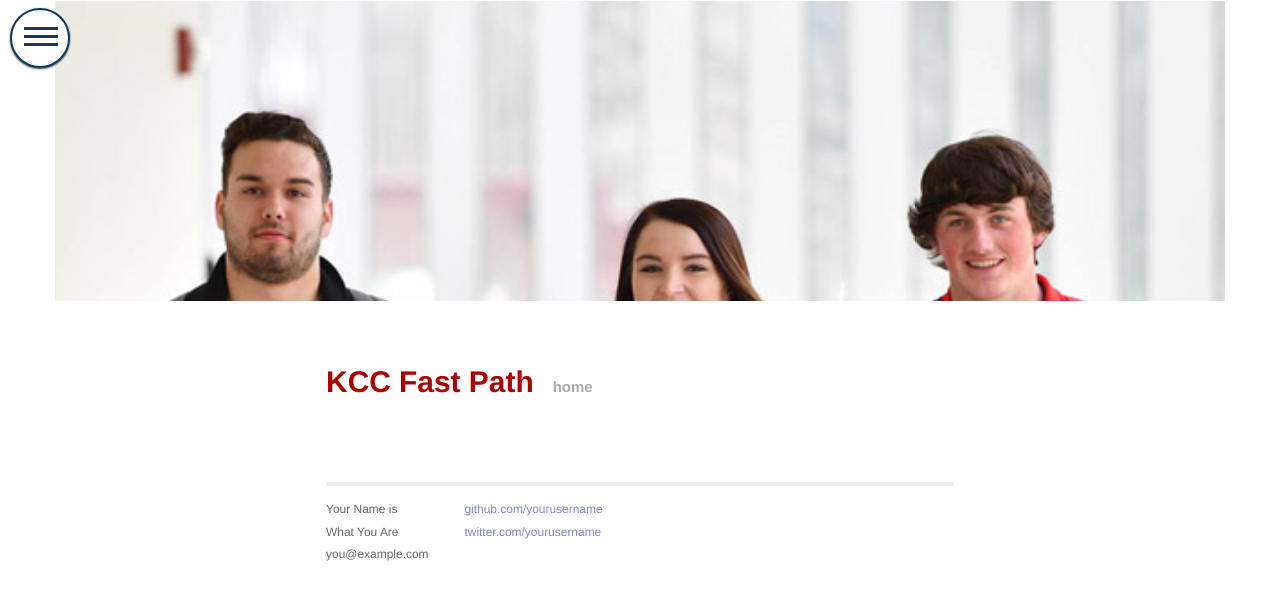
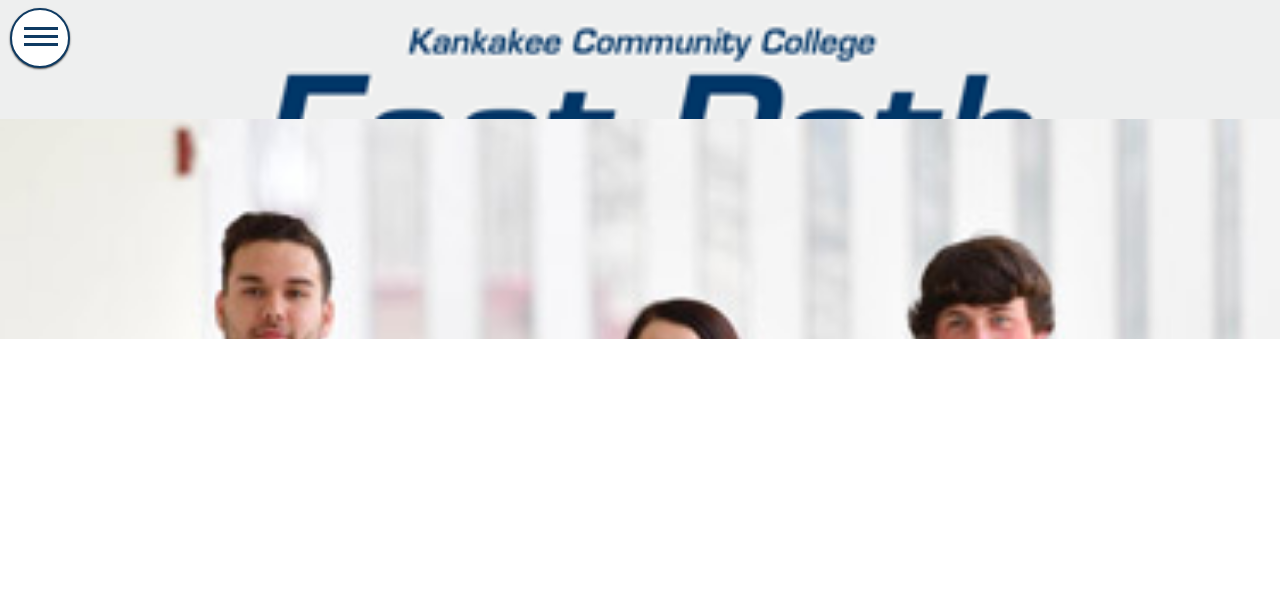
Before and after one commit to wdzajicek/jekyll-kcc-fastpath_img-zoom, a Jekyll site: the page built from index.md, in a window 1280 px wide. Shown: the top 600 px of the page. Built offline with Jekyll 4.4.1, drawn with Linux system fonts in a browser that asks for light colours; nearby versions of some CDN libraries.

Commit message:
Fix Hero banners iphone 5 layout

```diff
--- a/_includes/index-banner.md
+++ b/_includes/index-banner.md
@@ -1,8 +1,4 @@
 <header class="big-banner">
-  <div class="container">
-    <div class="row">
       <div class="col-xs-12 top-banner"></div>
       <div class="col-xs-12 hero"></div>
-    </div>
-  </div>
 </header>
--- a/_layouts/default.html
+++ b/_layouts/default.html
@@ -22,31 +22,7 @@
 
       {% include index-banner.md %}
 
-        <div class="site">
-          <div class="header">
-            <h1 class="title"><a href="/">{{ site.name }}</a></h1>
-            <a class="extra" href="/">home</a>
-          </div>
 
-          {{ content }}
-
-
-          <div class="footer">
-            <div class="contact">
-              <p>
-                Your Name is<br />
-                What You Are<br />
-                you@example.com
-              </p>
-            </div>
-            <div class="contact">
-              <p>
-                <a href="https://github.com/yourusername">github.com/yourusername</a><br />
-                <a href="https://twitter.com/yourusername">twitter.com/yourusername</a><br />
-              </p>
-            </div>
-          </div>
-        </div>
         <!-- Footer Scripts
         =============================================================== -->
 
--- a/_scss/0-tools/_vars.scss
+++ b/_scss/0-tools/_vars.scss
@@ -8,8 +8,8 @@
 $imagedir:'/assets/img/';
 
 //KCC colors
-$primary-blue: #0e3c63;       // Dark blue
-$primary-red: #C60C64;        // Dark red
+$primary-blue: #0f3b63;       // Dark blue
+$primary-red: #c61f48;        // Dark red
 $accent-blue: #005BAC;        // Blue used in all links and link buttons;
 $accent-blue-bright: #227dce; // Blue used in all links hovers and link hovers buttons;
 $accent-brown: #80561B;
@@ -17,4 +17,4 @@
 $accent-olive-green: #8d8b00; // Green used in search
 $accent-purple: #8d2187;
 
-$white: white;               // White backgrounds
+$bgcolor: white;               // White backgrounds
--- a/_scss/main.scss
+++ b/_scss/main.scss
@@ -9,5 +9,5 @@
 @import "2-components/index-banners";
 
 body {
-    background: $white;
+  background-color: $bgcolor;
 }
--- a/css/main.css
+++ b/css/main.css
@@ -713,12 +713,27 @@
 .noshow {
   visibility: hidden; }
 
-.hero {
-  background-image: url(/img/hero_banner_tall_mobile.jpg);
+.big-banner {
+  height: 100vh;
+  max-width: 100%;
+  position: fixed;
+  width: 100%; }
+
+.top-banner {
+  background-image: url(/img/top-banner-mobile_small.png);
   background-repeat: no-repeat;
   background-size: cover;
-  background-attachment: fixed;
-  height: 300px; }
+  height: 119px;
+  z-index: 9999; }
+
+.hero {
+  background-image: url(/img/hero_mobile_small.jpg);
+  background-repeat: no-repeat;
+  background-size: cover;
+  background-position: top;
+  height: 240px;
+  margin-top: -20px;
+  z-index: 9998; }
 
 body {
-  background: white; }
+  background-color: white; }
--- a/gulpfile.js
+++ b/gulpfile.js
@@ -57,7 +57,8 @@
  */
 gulp.task('watch', function () {
     gulp.watch('_scss/*.scss', ['sass']);
-    gulp.watch(['*.md', '*.html', '_layouts/*.md', '_layouts/*.html', '_includes/*'], ['jekyll-rebuild']);
+    gulp.watch('_scss/*/*.scss', ['sass']);
+    gulp.watch(['*.md', '*.html', '_layouts/*.md', '_layouts/*.html', '_includes/*', 'img/*'], ['jekyll-rebuild']);
 });
 
 /**
```
Also changed, not shown: _scss/2-components/_index-banners.scss (+21 -4 lines), img/hero_banner_mobile-small.jpg (added), img/hero_desktop.jpg (added), img/hero_mobile.jpg (added), img/hero_mobile_small.jpg (added), img/hero_tablet.jpg (added), img/top-banner-mobile_small.png (added).
